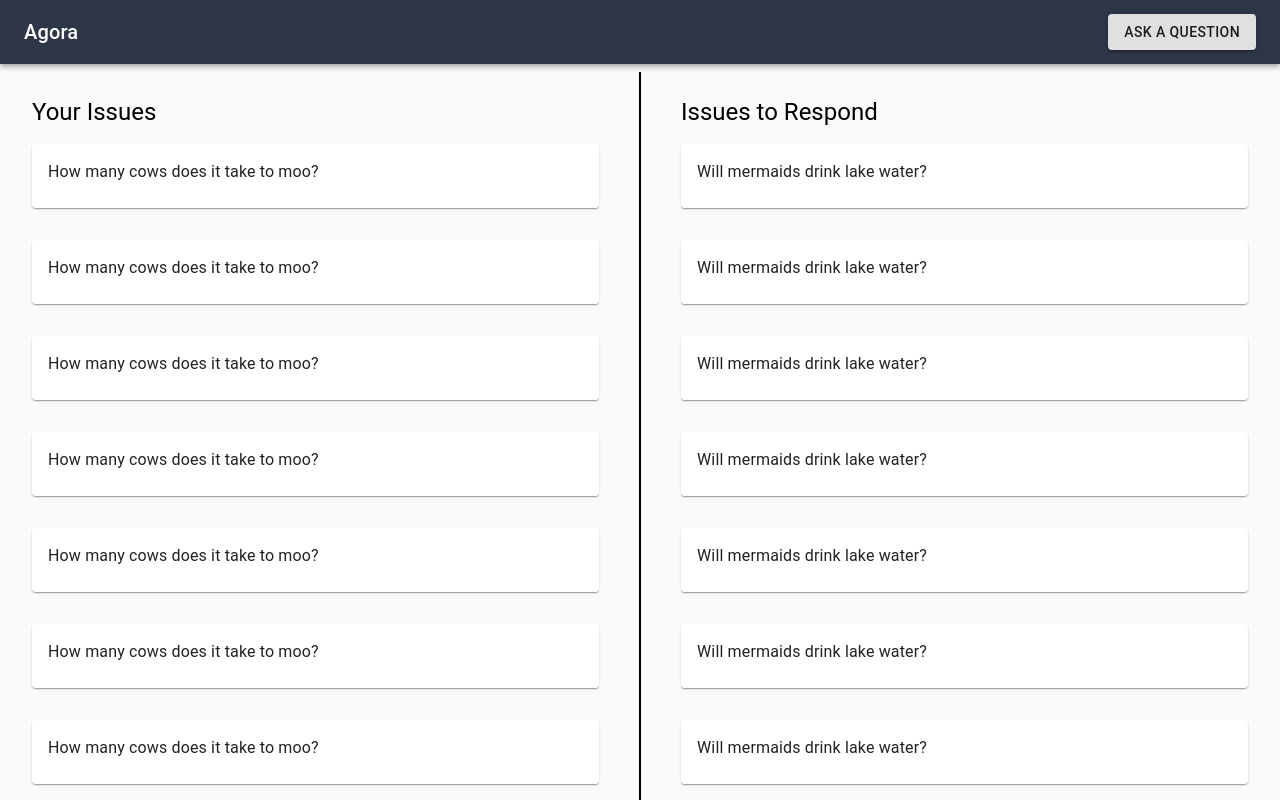
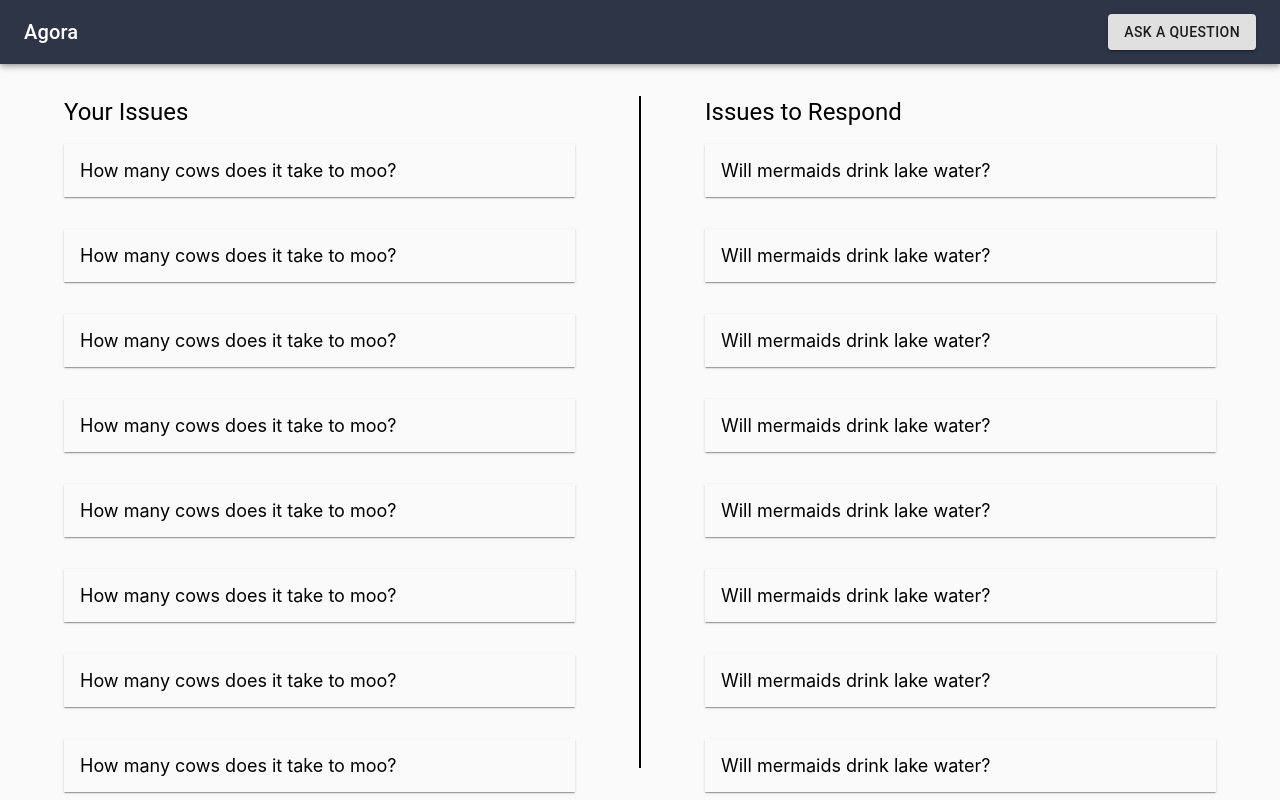
Before and after one commit to rbth7e5/bustythesquirrel, a React (Create React App) app: page / in a window 1280 px wide. Shown: the top 800 px of the page. Built offline with nearby package versions, Linux system fonts and the light colour scheme.

Commit message:
Fix styles

```diff
--- a/src/Agora.jsx
+++ b/src/Agora.jsx
@@ -4,12 +4,14 @@ import {
   Card,
   CardContent,
   List,
+  ListItem,
   Toolbar,
   Typography
 } from "@material-ui/core";
 import { makeStyles } from "@material-ui/core/styles";
 import React, { useState } from "react";
 import AskDialog from "./AskDialog";
+import Paper from "@material-ui/core/Paper";
 
 const useStyles = makeStyles(theme => ({
   root: {
@@ -21,16 +23,21 @@ const useStyles = makeStyles(theme => ({
   content: {
     flex: 1,
     display: "flex",
-    flexDirection: "row"
+    flexDirection: "row",
+    padding: "0 32px"
   },
-  card: {
-    marginBottom: 32
+  listItem: {
+    marginBottom: 32,
+    padding: 16,
+    fontSize: 18
   },
   issuesView: {
     display: "flex",
     flex: 1,
     padding: 32,
-    flexDirection: "column"
+    flexDirection: "column",
+    maxHeight: "calc(100vh - 128px)",
+    overflow: "scroll"
   },
   issuesContent: {
     display: "flex",
@@ -40,7 +47,7 @@ const useStyles = makeStyles(theme => ({
   divider: {
     width: 2,
     backgroundColor: "black",
-    margin: 8
+    margin: 32
   }
 }));
 
@@ -92,11 +99,14 @@ export default function Agora() {
           </Typography>
           <List>
             {questions.map((qns, i) => (
-              <Card key={i} className={classes.card}>
-                <CardContent>
-                  <Typography>{qns}</Typography>
-                </CardContent>
-              </Card>
+              <ListItem
+                button
+                component={Paper}
+                key={i}
+                className={classes.listItem}
+              >
+                {qns}
+              </ListItem>
             ))}
           </List>
         </div>
@@ -107,11 +117,14 @@ export default function Agora() {
           </Typography>
           <List>
             {issues.map((issue, i) => (
-              <Card key={i} className={classes.card}>
-                <CardContent>
-                  <Typography>{issue}</Typography>
-                </CardContent>
-              </Card>
+              <ListItem
+                button
+                component={Paper}
+                key={i}
+                className={classes.listItem}
+              >
+                {issue}
+              </ListItem>
             ))}
           </List>
         </div>
```
